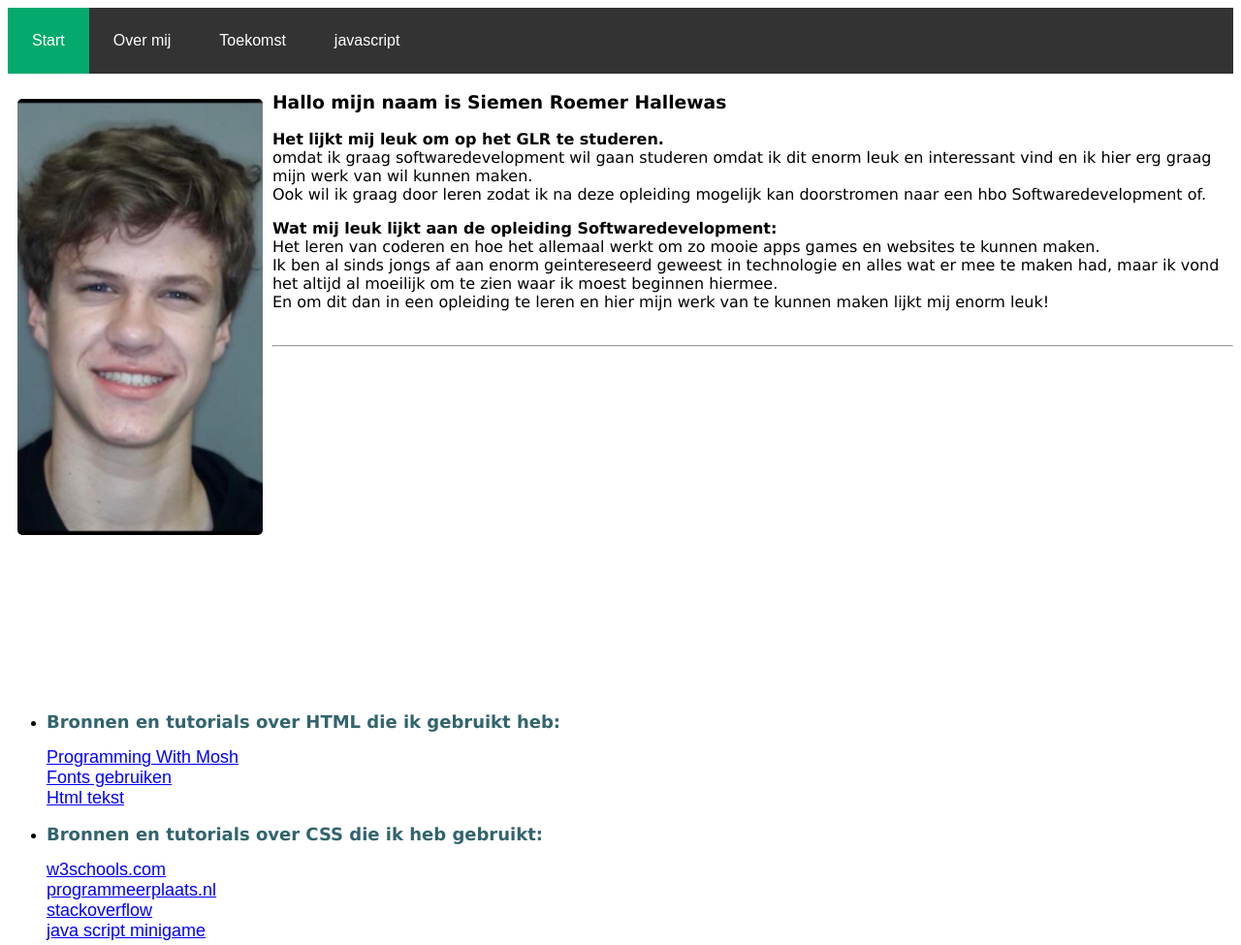
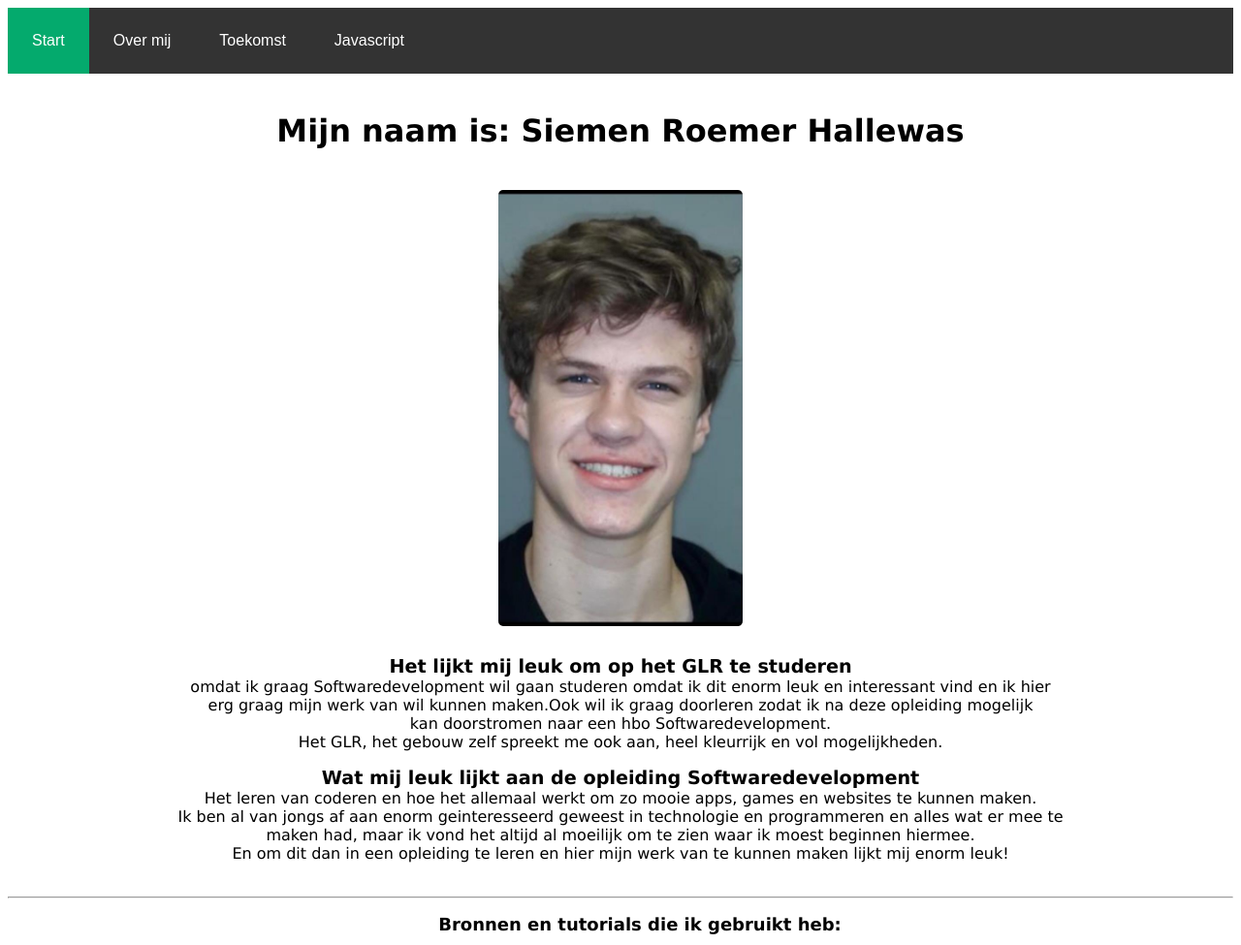
Before and after one commit to djsuperS/SRHGLRsite..io, a plain HTML site: page index.html in a window 1280 px wide. Shown: the top 975 px of the page at 97% size. Drawn offline with Linux system fonts and the light colour scheme.

Commit message:
Add files via upload

```diff
--- a/Detoekomst.html
+++ b/Detoekomst.html
@@ -1,8 +1,8 @@
 <!DOCTYPE html>
 <html lang="en">
   <head>
+    <link rel="shortcut icon" href=glr-logo.png></link> <!--ik wist niet wat hier bij moest dus heb ik maar het GLR logo gebruikt.-->
     <title>Detoekomst</title>
-    <link rel="shortcut icon" href=Glr-logo.png></link>
     <style>.Navigatie {
         background-color: #333;
         overflow: hidden;
@@ -17,12 +17,13 @@
       }
       p {
         font-family:verdana,sans-serif;
+        text-align: center;
+        margin-top: 40px;
       }
       .Toekomst {
         text-align: center;
         font-size: xx-large;
       }
-
       .Navigatie a:hover {
         background-color: rgb(rgb(255, 255, 255));
         color: black;
@@ -31,31 +32,24 @@
         background-color: #04aa6d;
         color: white;
       }
-</style>
+    </style>
   </head>
   <body>
     <div class="Navigatie">
         <a style="font-family: sans-serif" style="font-size: xx-large" href="index.html">Start</a>
         <a style="font-family: sans-serif" style="font-size: xx-large" href="overmij.html">Over mij</a>
         <a style="font-family: sans-serif" class="active" style="font-size: xx-large" href="Detoekomst.html">Toekomst</a>
-        <a style="font-family: sans-serif" style="font-size: xx-large" href="javascript.html">javascript</a>
+        <a style="font-family: sans-serif" style="font-size: xx-large" href="javascript.html">Javascript</a>
     </div>
     <p>
-      <strong style="font-family:verdana,sans-serif;" class="Toekomst">Mijn Toekomst</strong><br/>
-      <br> Mijn toekomst voorzien vind ik wel wat lastig met mijn 16 jaar maar ik hoop dat ik met deze opleiding Softwaredevelopment beter coderen leer te begrijpen en zo mooie programma's kan maken.
-      <br> Hierna zou ik graag de hbo Softwaredevelopment doen, waar weet ik nog niet, misschien Leiden. Daarna een baan waarin ik hopelijk iets in de richting van game development kan doen.
-      <br> Over 10 jaar zou het mooi zijn als ik een vaste baan heb in game development. Hiernaast zou ik mijn vrije tijd ook nog wel graag zelf een game willen maken.
-    <br>
-    <br>
-    <br>
+      <strong style="font-family:verdana,sans-serif;" class="Toekomst">Mijn toekomst</strong><br/>
+      <br> Mijn toekomst voorzien vind ik wel wat lastig nu ik pas 16 jaar ben. Ik hoop dat ik met deze opleiding Softwaredevelopment
+      <br> het coderen leer te begrijpen en zo mooie programma's kan maken. Hierna zou ik dan graag de hbo opleiding Softwaredevelopment
+      <br> doen, waar weet ik nog niet, misschien wel in Leiden. Daarna een baan waarin ik hopelijk iets in de richting van game
+      <br> development kan doen. Over 10 jaar zou het echt heel mooi zijn als ik een vaste baan heb in game development. Hiernaast zou ik
+      <br> in mijn vrije tijd ook nog wel graag zelf een game willen maken.
     </p>
-    <img src="Questionmark.png" width="300" height="300">
+    <p><img src="Questionmark.png" width="300" height="300"></p>
+
   </body>
 </html>
-
-<p>
-<br>NB op het moment dat ik deze aanmelding bij het GLR deed kwam ik er pas achter dat hier een tijdslimiet op de opdrachten was.
-<br>Dit kwam erg onhandig uit omdat deze twee weken exact samenvielen met mijn toetsweek/schoolexamens.
-<br>Hierdoor heb ik eigenlijk niet de benodigde tijd en enthousiasme in deze opdrachten kunnen steken.
-<br>Ik hoop dat wat ik wel heb kunnen maken voldoet aan de eisen om toegelaten te worden tot het GLR.
-</p>
--- a/index.html
+++ b/index.html
@@ -11,16 +11,21 @@
     body {
       background-color: rgb(255, 255, 255);
     }
+    ul {
+      text-align: center;
+    }
     img {
       border-radius: 15px;
-      float: left;
+      float: none;
       padding: 10px;
     }
     p {
       font-family:verdana,sans-serif;
+      text-align: center;
     }
     strong {
       font-family:verdana,sans-serif;
+      text-align: center;
     }
     .Navigatie {
       background-color: #333;
@@ -43,7 +48,6 @@
       color: white;
     }
   .Tutorial {
-      color:rgb(50, 100, 110);
       font-size: large;
     }
   a {
@@ -60,51 +64,38 @@
       <a style="font-family: sans-serif" class="active" style="font-size: xx-large" href="index.html">Start</a>
       <a style="font-family: sans-serif" style="font-size: xx-large" href="overmij.html">Over mij</a>
       <a style="font-family: sans-serif" style="font-size: xx-large" href="Detoekomst.html">Toekomst</a>
-      <a style="font-family: sans-serif" style="font-size: xx-large" href="javascript.html">javascript</a>
+      <a style="font-family: sans-serif" style="font-size: xx-large" href="Javascript.html">Javascript</a>
     </div>
-    <p>
-      <img src="pasfoto.jpeg" alt="Foto kon niet geladen worden." widt="400px" height="450px" />
-    </p>
-    <h3 style="font-family: verdana,sans-serif">
-      Hallo mijn naam is Siemen Roemer Hallewas
-    </h3>
-    <p>
-        <strong>Het lijkt mij leuk om op het GLR te studeren.</strong><br />
-        omdat ik graag softwaredevelopment wil gaan studeren omdat ik dit enorm leuk en interessant vind en ik hier erg graag mijn werk van wil kunnen maken.<br />
-        Ook wil ik graag door leren zodat ik na deze opleiding mogelijk kan doorstromen naar een hbo Softwaredevelopment of.<br />
+    <p style="margin-top: 40px; font-size: xx-large;">
+    <strong >Mijn naam is: Siemen Roemer Hallewas</strong>
     </p>
     <p>
-      <strong>Wat mij leuk lijkt aan de opleiding Softwaredevelopment:</strong><br />
-      Het leren van coderen en hoe het allemaal werkt om zo mooie apps games en websites te kunnen maken.<br />
-      Ik ben al sinds jongs af aan enorm geintereseerd geweest in technologie en alles wat er mee te maken had, maar ik vond het altijd al moeilijk om te zien waar ik moest beginnen hiermee.<br />
+      <img src="pasfoto.jpeg" alt="Foto kon niet geladen worden." widt="400px" height="450px"/>
+    </p>
+    <p>
+        <strong style="font-size: larger;">Het lijkt mij leuk om op het GLR te studeren</strong><br />
+        omdat ik graag Softwaredevelopment wil gaan studeren omdat ik dit enorm leuk en interessant vind en ik hier
+        <br> erg graag mijn werk van wil kunnen maken.Ook wil ik graag doorleren zodat ik na deze opleiding mogelijk
+        <br> kan doorstromen naar een hbo Softwaredevelopment.
+        <br> Het GLR, het gebouw zelf spreekt me ook aan, heel kleurrijk en vol mogelijkheden.<br />
+    </p>
+    <p>
+      <strong style="font-size: larger;">Wat mij leuk lijkt aan de opleiding Softwaredevelopment</strong><br />
+      Het leren van coderen en hoe het allemaal werkt om zo mooie apps, games en websites te kunnen maken.<br />
+      Ik ben al van  jongs af aan enorm geinteresseerd geweest in technologie en programmeren en alles wat er mee te
+      <br> maken had, maar ik vond het altijd al moeilijk om te zien waar ik moest beginnen hiermee.<br />
       En om dit dan in een opleiding te leren en hier mijn werk van te kunnen maken lijkt mij enorm leuk!<br />
       <br />
     </p>
     <hr />
-    <h1>
-      <br>
-      <br>
-      <br>
-      <br>
-      <br>
-      <br>
-      <br>
-      <br>
-      <br>
-    </h1>
     <p>
     <ul>
-      <li><strong class="Tutorial">Bronnen en tutorials over HTML die ik gebruikt heb:</strong><br /></li>
+      <strong class="Tutorial">Bronnen en tutorials die ik gebruikt heb:</strong><br />
     </ul>
     <ul style="font-family: verdana,sans-serif" class="tags">
-      <a class="bron" href="https://www.youtube.com/watch?v=qz0aGYrrlhU" target="_blank">Programming With Mosh</a><br/>
-      <a class="bron" href="https://blog.hubspot.com/website/change-font-in-html" target="_blank">Fonts gebruiken</a><br />
-      <a class="bron" href="https://html.com/paragraphs/" target="_blank">Html tekst</a><br />
-    </ul>
-    <ul>
-        <li><strong style="font-family: verdana,sans-serif" class="Tutorial">Bronnen en tutorials over CSS die ik heb gebruikt:</strong><br /></li>
-    </ul>
-    <ul style="font-family: verdana,sans-serif"class="tags">
+    <a class="bron" href="https://www.youtube.com/watch?v=qz0aGYrrlhU" target="_blank">Programming With Mosh</a><br/>
+    <a class="bron" href="https://blog.hubspot.com/website/change-font-in-html" target="_blank">Fonts gebruiken</a><br />
+    <a class="bron" href="https://html.com/paragraphs/" target="_blank">Html tekst</a><br />
     <a class="bron" href="https://www.w3schools.com/css/" target="_blank">w3schools.com</a><br />
     <a class="bron" href="https://programmeerplaats.nl/css-leren/" target="_blank">programmeerplaats.nl</a><br />
     <a class="bron" href="https://stackoverflow.com/" target="_blank">stackoverflow</a><br />
```
Also changed, not shown: javascript.html (+9 -9 lines), overmij.html (+15 -14 lines).
